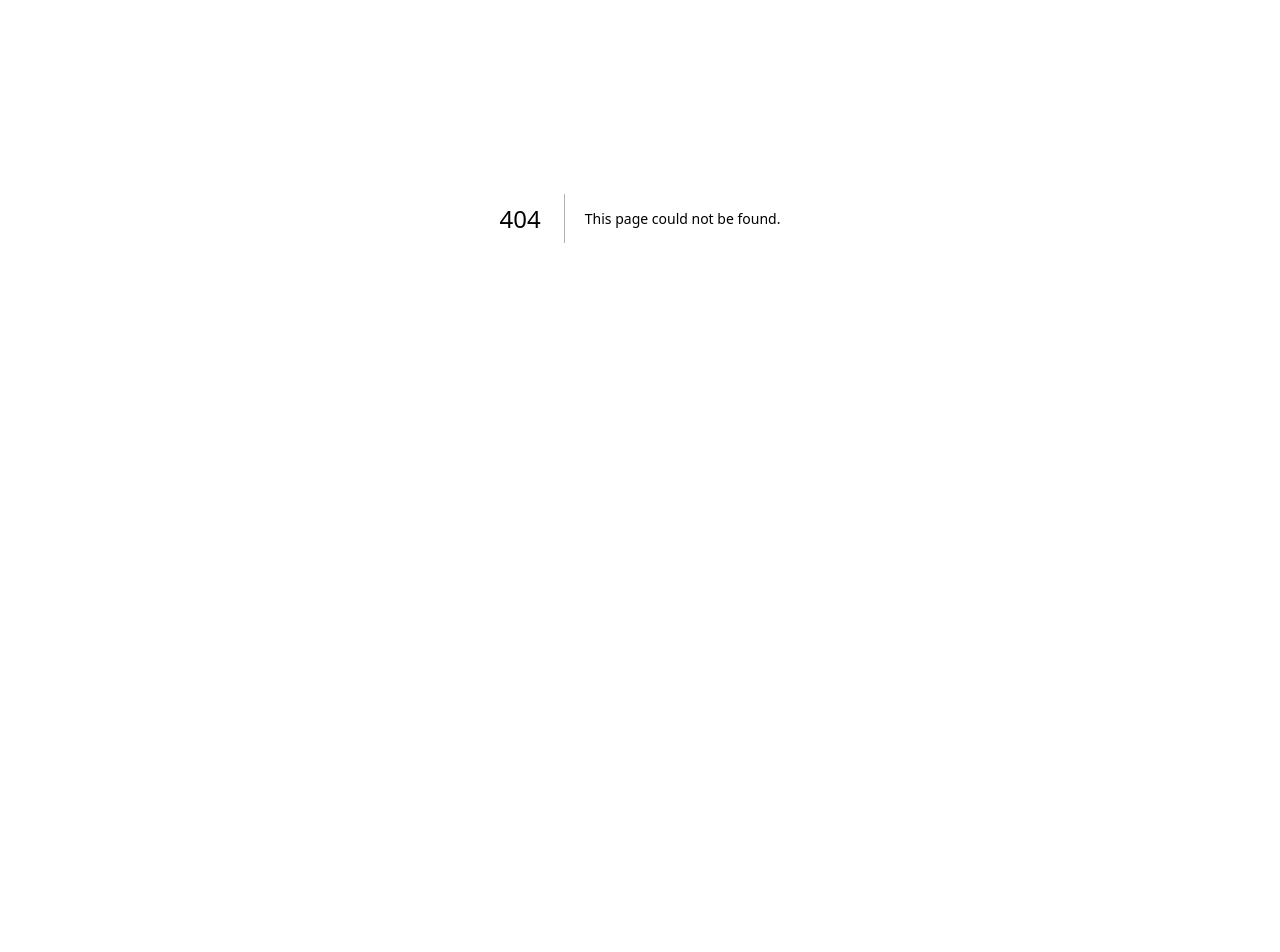
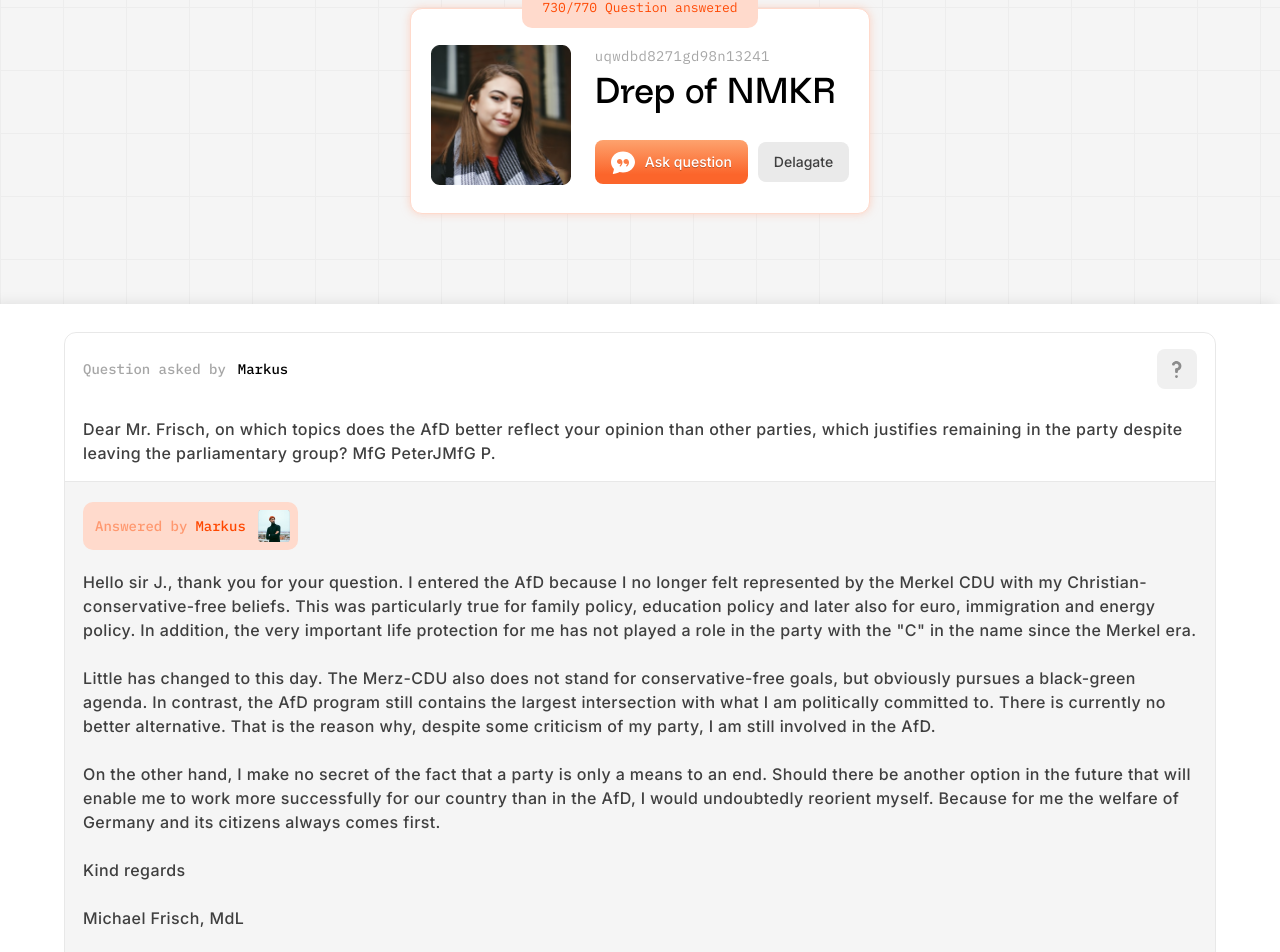
Before and after one commit to nftmakerio/drep-watch-server, a Next.js app in the folder client/: page /answer/1 in a window 1280 px wide. Before the commit this address had no page. Shown: the part 182-1134 px from the top of the page. Before the commit the page ends 800 px from the top, so only its background shows below. Built offline with nearby package versions, Linux system fonts and the light colour scheme.

Commit message:
added new page for answer

```diff
--- /dev/null
+++ b/client/src/components/answer.tsx
@@ -0,0 +1,114 @@
+import { BsChatQuoteFill } from "react-icons/bs";
+import { motion } from "framer-motion";
+import Image from "next/image";
+
+import QueAnsCard from "./cards/que-ans";
+
+const Answer: React.FC = (): React.ReactNode => {
+
+    return (
+        <section className="pt-[150px] md:pt-[190px] pb-20 w-full flex flex-col gap-[40px] md:gap-[90px]">
+            <motion.div
+                className=""
+                initial={{ opacity: 0, y: -60 }}
+                whileInView={{opacity: 1, y: 0 }}
+                viewport={{ once: true }}
+                transition={{delay: 0.5, duration: 0.5}}
+            >
+                <motion.div
+                    className="relative flex justify-center items-center"
+                    whileHover={{scale: 1.025}}
+                >
+                    <div className="absolute top-0 -translate-y-1/2 bg-primary-light text-primary font-ibm-mono text-xs md:text-[13px] px-5 py-3 rounded-[10px]">
+                        730/770 Question answered
+                    </div>
+
+                    <div className="w-[90%] md:w-auto flex gap-6 items-center bg-white rounded-xl border border-primary-light shadow-color  pt-9  px-5 pb-7 flex-col md:flex-row ">
+                        <div>
+                            <Image
+                                src={"/assets/profile/img.png"}
+                                width={1000}
+                                height={1000}
+                                className="w-[140px] aspect-square object-cover"
+                                alt="img"
+                            />
+                        </div>
+                        <div className="flex flex-col">
+                            <div className="text-tertiary font-ibm-mono text-xs md:text-sm tracking-wide text-center md:text-left">
+                                uqwdbd8271gd98n13241
+                            </div>
+                            <div className="text-[36px] font-semibold text-black font-neue-regrade ">
+                                Drep of NMKR
+                            </div>
+                            <div className="flex gap-2.5 items-center mt-5">
+                                <motion.button
+                                    className="px-4 py-2.5 bg-gradient-to-b from-[#FFC896] from-[-47.73%] to-[#FB652B] to-[78.41%] flex gap-2.5 items-center text-white rounded-lg"
+                                    whileHover={{scaleX: 1.025}}
+                                    whileTap={{scaleX: 0.995}}
+                                >
+                                    <BsChatQuoteFill className="text-[24px]" />
+                                    <div className="text-xs md:text-sm font-inter font-medium text-shadow ">
+                                        Ask question
+                                    </div>
+                                </motion.button>
+
+                                <motion.button
+                                    className="px-4 py-2.5 bg-[#EAEAEA] flex gap-2.5 items-center text-secondary rounded-lg"
+                                    whileHover={{scaleX: 1.025}}
+                                    whileTap={{scaleX: 0.995}}
+                                >
+                                    <div className="text-xs md:text-sm font-inter font-medium ">
+                                        Delagate
+                                    </div>
+                                </motion.button>
+                            </div>
+                        </div>
+                    </div>
+                </motion.div>
+            </motion.div>
+
+            <div className="w-full  bg-white px-[5%] py-7 pb-12 flex justify-center items-center shadow-[-5px_0px_13px_0px_#0000001A]">
+                <div className="max-w-[1600px] flex flex-col gap-6 md:gap-10 w-full">
+                    <motion.div
+                        initial={{ opacity: 0, x: -50 }}
+                        whileInView={{opacity: 1, x: 0 }}
+                        viewport={{ once: true }}
+                        transition={{delay: 0.5, duration: 0.5}}
+                    >
+                        <QueAnsCard large={true} />
+                    </motion.div>
+
+                    <div className="w-full flex justify-between items-start md:items-center text-secondary-dark font-inter font-medium tracking-wide flex-col md:flex-row gap-2 ">
+                        <motion.div
+                            className="text-base md:text-xl"
+                            initial={{ opacity: 0, x: -50 }}
+                            whileInView={{opacity: 1, x: 0 }}
+                            viewport={{ once: true }}
+                            transition={{delay: 1.25, duration: 0.5}}
+                        >
+                            Further question to this Drep
+                        </motion.div>
+                    </div>
+
+                    <div className="grid grid-cols-1 md:grid-cols-2 gap-3">
+                        {
+                            Array(2).fill(0).map((_, i) => (
+                                <motion.div
+                                    key={i}
+                                    initial={{ opacity: 0, x: -40 }}
+                                    whileInView={{opacity: 1, x: 0 }}
+                                    viewport={{ once: true }}
+                                    transition={{delay: 1 + (i*0.25), duration: 0.5}}
+                                >
+                                    <QueAnsCard id={i+1} />
+                                </motion.div>
+                            ))
+                        }
+                    </div>
+                </div>
+            </div>
+        </section>
+    );
+};
+
+export default Answer;
--- a/client/src/components/cards/que-ans.tsx
+++ b/client/src/components/cards/que-ans.tsx
@@ -1,18 +1,28 @@
 import { MdShare } from "react-icons/md";
 import { motion } from "framer-motion";
 import Image from "next/image";
+import { useRouter } from "next/router";
 
 interface QueAnsCardProps {
-    test?: string;
+    large?: boolean;
+    id?: number | string;
 };
 
-const QueAnsCard: React.FC<QueAnsCardProps> = ({ }: QueAnsCardProps): React.ReactNode => {
+const QueAnsCard: React.FC<QueAnsCardProps> = ({ large=false, id }: QueAnsCardProps): React.ReactNode => {
+    const router = useRouter();
+    const handleClick = () => {
+        if(!large && id) {
+            router.push(`/answer/${id}`)
+        }
+    }
+
     return (
         <motion.div
-            className="border-brd-clr border rounded-xl flex flex-col overflow-hidden cursor-pointer"
-            whileHover={{y: -6}}
+            className={`border-brd-clr border rounded-xl flex flex-col overflow-hidden ${!large && "cursor-pointer"}`}
+            whileHover={{y: large ? 0 : -6}}
+            onClick={handleClick}
         >
-            <div className="py-4 px-[18px] border-b border-brd-clr flex justify-start items-center flex-col gap-7">
+            <div className="py-4 px-[18px] border-b border-brd-clr flex justify-start items-start flex-col gap-7">
                 <div className="flex justify-between items-center font-ibm-mono w-full">
                     <div className="flex gap-3 items-center font-ibm-mono text-xs md:text-sm text-tertiary font-medium ">
                         <div>
@@ -33,8 +43,18 @@ const QueAnsCard: React.FC<QueAnsCardProps> = ({ }: QueAnsCardProps): React.Reac
                 </div>
 
                 <div className="text-secondary font-inter text-sm md:text-base tracking-wide font-medium">
-                    Would the AFD finally favor the pensioners vs. end the statutory pensioners (inflation compensation etc.) ?
-                    <span className="ml-2 text-[#cbcbcb]">read more...</span>
+                    {
+                        large ? (
+                            <>
+                                Dear Mr. Frisch, on which topics does the AfD better reflect your opinion than other parties, which justifies remaining in the party despite leaving the parliamentary group? MfG PeterJMfG P.
+                            </>
+                        ) : (
+                            <>
+                                Would the AFD finally favor the pensioners vs. end the statutory pensioners (inflation compensation etc.) ?
+                                <span className="ml-2 text-[#cbcbcb]">read more...</span>
+                            </>
+                        )
+                    }
                 </div>
             </div>
             <div className="py-5 px-[18px] flex justify-start flex-col gap-11 bg-[#F5F5F5]">
@@ -61,8 +81,28 @@ const QueAnsCard: React.FC<QueAnsCardProps> = ({ }: QueAnsCardProps): React.Reac
                     </div>
 
                     <div className="text-secondary font-inter text-sm md:text-base tracking-wide font-medium">
-                        Thank you for your question. You can find information on the subject of pensions here: https://www.afd.de/
-                        <span className="ml-2 text-[#cbcbcb]">read more...</span>
+                        {
+                            large ? (
+                                <>
+                                    Hello sir J.,
+                                    thank you for your question.
+                                    I entered the AfD because I no longer felt represented by the Merkel CDU with my Christian-conservative-free beliefs. This was particularly true for family policy, education policy and later also for euro, immigration and energy policy. In addition, the very important life protection for me has not played a role in the party with the "C" in the name since the Merkel era.
+                                    <br /><br />
+                                    Little has changed to this day. The Merz-CDU also does not stand for conservative-free goals, but obviously pursues a black-green agenda. In contrast, the AfD program still contains the largest intersection with what I am politically committed to. There is currently no better alternative. That is the reason why, despite some criticism of my party, I am still involved in the AfD.
+                                    <br /><br />
+                                    On the other hand, I make no secret of the fact that a party is only a means to an end. Should there be another option in the future that will enable me to work more successfully for our country than in the AfD, I would undoubtedly reorient myself. Because for me the welfare of Germany and its citizens always comes first.
+                                    <br /><br />
+                                    Kind regards
+                                    <br /><br />
+                                    Michael Frisch, MdL
+                                </>
+                            ) : (
+                                <>
+                                    Thank you for your question. You can find information on the subject of pensions here: https://www.afd.de/
+                                    <span className="ml-2 text-[#cbcbcb]">read more...</span>
+                                </>
+                            )
+                        }
                     </div>
                 </div>
 
--- a/client/src/components/home.tsx
+++ b/client/src/components/home.tsx
@@ -145,7 +145,7 @@ const Home: React.FC = (): React.ReactNode => {
                                             viewport={{ once: true }}
                                             transition={{delay: initialLoad ? 1.25 + (i*0.25) : i*0.25, duration: 0.5}}
                                         >
-                                            <QueAnsCard />
+                                            <QueAnsCard id={i+1} />
                                         </motion.div>
                                     ))
                                 }
@@ -164,7 +164,7 @@ const Home: React.FC = (): React.ReactNode => {
                                             viewport={{ once: true }}
                                             transition={{delay: initialLoad ? 1.25 + (i*0.25) : i*0.25, duration: 0.5}}
                                         >
-                                            <QueAnsCard />
+                                            <QueAnsCard id={i+1} />
                                         </motion.div>
                                     ))
                                 }
--- a/client/src/components/my-questions.tsx
+++ b/client/src/components/my-questions.tsx
@@ -92,7 +92,7 @@ const MyQuestions: React.FC = (): React.ReactNode => {
                                     viewport={{ once: true }}
                                     transition={{delay: initialLoad ? 1 + (i*0.25) : i*0.25, duration: 0.5}}
                                 >
-                                    <QueAnsCard />
+                                    <QueAnsCard id={i+1} />
                                 </motion.div>
                             ))
                         }
--- a/client/src/components/profile.tsx
+++ b/client/src/components/profile.tsx
@@ -150,7 +150,7 @@ const Profile: React.FC = (): React.ReactNode => {
                                             viewport={{ once: true }}
                                             transition={{delay: initialLoad ? 1 + (i*0.25) : i*0.25, duration: 0.5}}
                                         >
-                                            <QueAnsCard />
+                                            <QueAnsCard id={i+1} />
                                         </motion.div>
                                     ))
                                 }
--- /dev/null
+++ b/client/src/pages/answer/[id].tsx
@@ -0,0 +1,20 @@
+import Head from "next/head";
+import Answer from "~/components/answer";
+
+import Layout from "~/layout";
+
+export default function Index() {
+    return (
+        <>
+            <Head>
+                <title>Create T3 App</title>
+                <meta name="description" content="Generated by create-t3-app" />
+                <link rel="icon" href="/favicon.ico" />
+            </Head>
+
+            <Layout>
+                <Answer />
+            </Layout>
+        </>
+    );
+}
```
